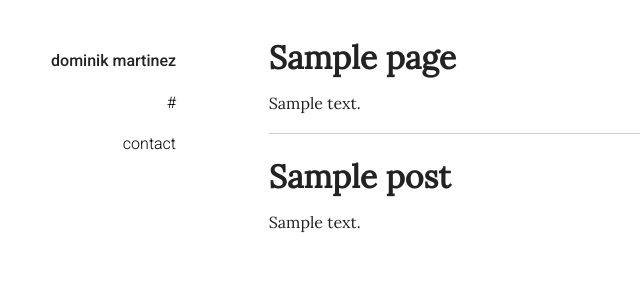
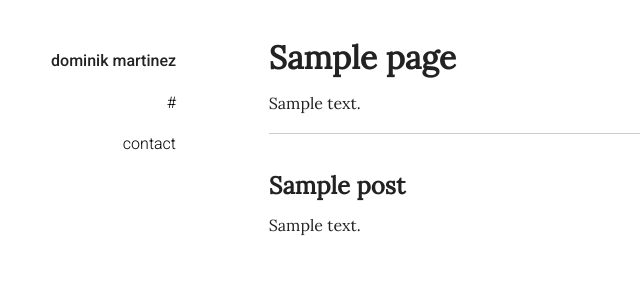
Before and after one commit to DominikM/personal_site, a Django app: template templates/main/page.html in a window 1280 px wide. Shown: the top 300 px of the page, without its empty margins (0-640 px from the left). Run offline with Django 3.2, Linux system fonts and the light colour scheme; the template is opened without the code that fills it: most values are stand-ins (such as "Sample title", 1, 10 or a date in 2020).

Commit message:
Updated post's styles

```diff
--- a/main/static/css/main.css
+++ b/main/static/css/main.css
@@ -152,12 +152,12 @@ body {
 }
 
 .page-description {
-    margin: 0.5em 0 0 0;
+    margin: 0.5em 0 2em 0;
 }
 
 .post-title {
     font-weight: bold;
-    font-size: 2em;
+    font-size: 1.5em;
 }
 
 .post-body {
```
